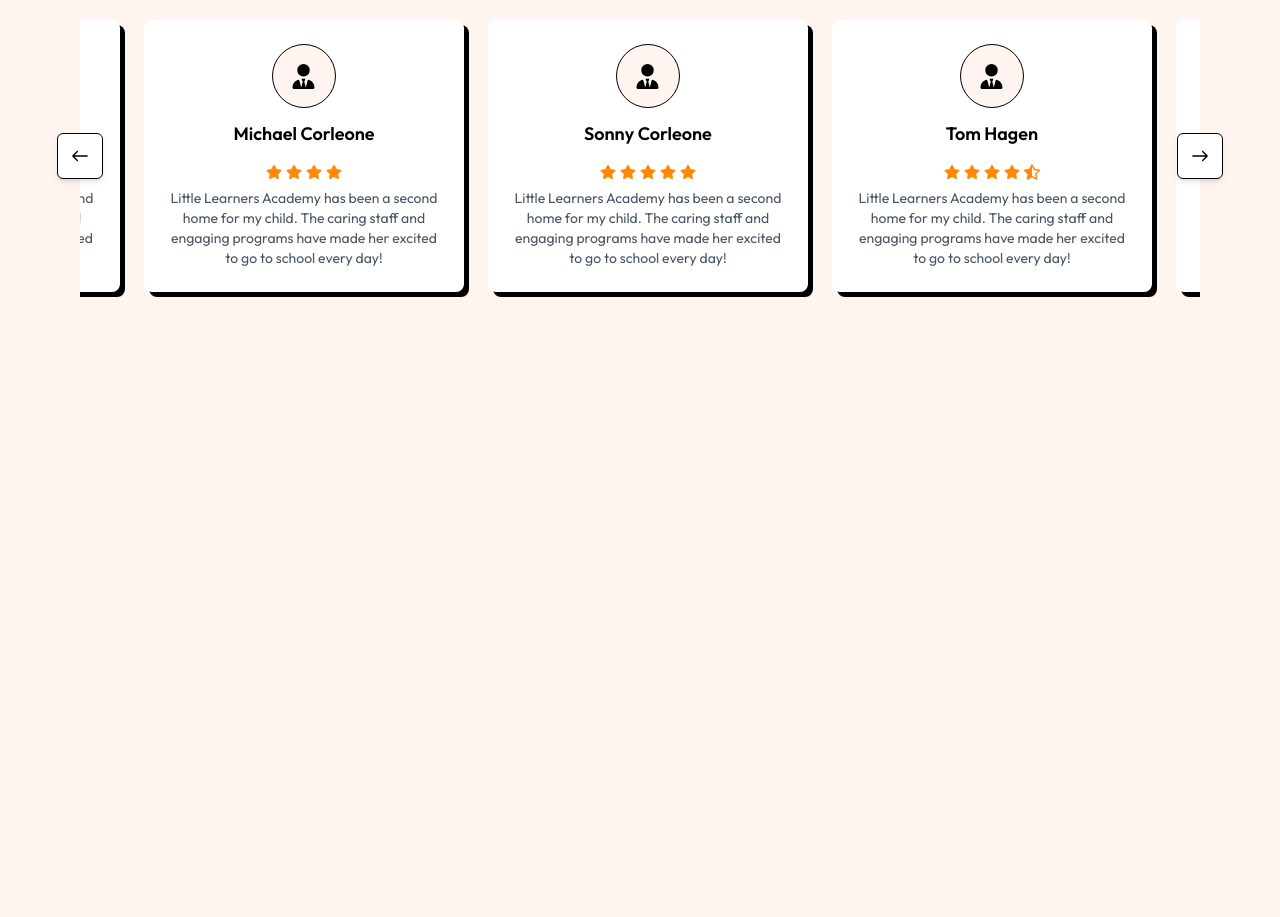
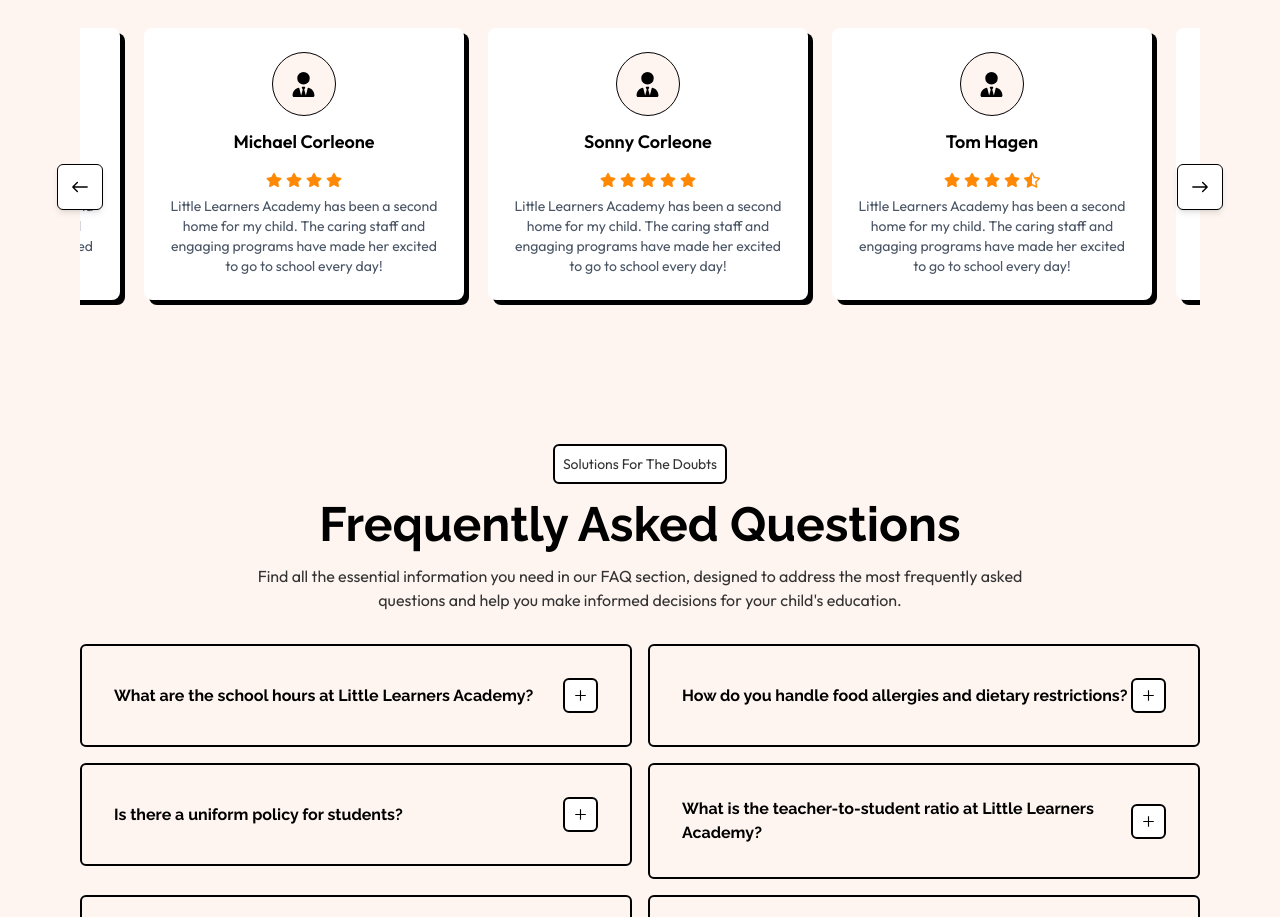
Before and after one commit to Abdelrahman0963/School-Education-Website, a React (Vite) app: page / in a window 1280 px wide. Shown: the part 1880-2797 px from the top of the page. Before the commit the page ends 2300 px from the top, so only its background shows below. Built offline with nearby package versions, Linux system fonts and the light colour scheme.

Commit message:
feat: add Frequently Asked Questions section with dynamic question handling

```diff
--- a/src/components/homePage/BenefitsSection.tsx
+++ b/src/components/homePage/BenefitsSection.tsx
@@ -41,9 +41,9 @@ const BenefitsSection: React.FC = () => {
         }
     ]
     return (
-        <section className='md:!px-20 !p-4 h-full md:min-h-[calc(100vh-10rem)]  w-full overflow-hidden'>
+        <section className='md:!px-20 !p-4 h-full md:min-h-[calc(100vh-10rem)] w-full overflow-hidden'>
             <div className="flex flex-col items-center gap-4">
-                <nav className='bg-white border-2 !p-1 rounded-md'><p className='text-[#333333] text-sm'>Children Deserve Bright Future</p></nav>
+                <nav className='bg-white border-2 !p-2 rounded-md'><p className='text-[#333333] text-sm'>Children Deserve Bright Future</p></nav>
                 <h1 className='md:text-5xl text-2xl font-bold font[var(--font-raleway)]' style={{ fontFamily: 'var(--font-raleway)' }}>Our Benefits</h1>
                 <p className='text-[16px] md:w-[70%] text-center text-[#333333] '>With a dedicated team of experienced educators, state-of-the-art facilities, and a comprehensive curriculum, we aim to lay a strong foundation for your child's future.</p>
             </div>
--- a/src/components/homePage/Carousel.tsx
+++ b/src/components/homePage/Carousel.tsx
@@ -3,6 +3,8 @@ import Autoplay from "embla-carousel-autoplay";
 import { FaStar, FaStarHalfAlt } from "react-icons/fa";
 import { IoIosArrowRoundBack, IoIosArrowRoundForward } from "react-icons/io";
 import { FaUserTie } from "react-icons/fa6";
+import React from "react";
+
 
 const carouselItems = [
     { username: "Don Vito Corleone", images: <FaUserTie size={25} />, rate: 4.5, description: "Little Learners Academy has been a second home for my child. The caring staff and engaging programs have made her excited to go to school every day!" },
@@ -22,12 +24,18 @@ const carouselItems = [
 ];
 
 
-const Carousel = () => {
+const Carousel: React.FC = () => {
+    const [isMobile, setIsMobile] = React.useState(0);
     const [emblaRef, emblaApi] = useEmblaCarousel(
         { loop: true, align: "start", skipSnaps: false },
         [Autoplay({ delay: 3000, stopOnInteraction: true, stopOnMouseEnter: true })]
     );
-
+    const handleResize = () => setIsMobile(window.innerWidth < 768 ? 1 : 0);
+    React.useEffect(() => {
+        handleResize();
+        window.addEventListener("resize", handleResize);
+        return () => window.removeEventListener("resize", handleResize);
+    }, []);
     const scrollPrev = () => emblaApi && emblaApi.scrollPrev();
     const scrollNext = () => emblaApi && emblaApi.scrollNext();
 
@@ -47,10 +55,17 @@ const Carousel = () => {
             <div className="w-full max-w-6xl relative flex items-center">
                 <button
                     onClick={scrollPrev}
-                    className="absolute left-0 z-40 cursor-pointer -translate-x-1/2 bg-white border border-black rounded-md !p-2 shadow-md hover:bg-gray-100"
+                    className={"absolute md:top-1/2 left-0 z-40 cursor-pointer -translate-x-1/2 bg-white border border-black rounded-md !p-2 shadow-md hover:bg-gray-100" + (isMobile ? " bottom-0 left-[45%]" : "")}
                     aria-label="Previous"
                 >
                     <IoIosArrowRoundBack size={28} />
+                </button>
+                <button
+                    onClick={scrollNext}
+                    className={"absolute md:top-1/2 right-0 z-40 cursor-pointer translate-x-1/2 bg-white border border-black rounded-md !p-2 shadow-md hover:bg-gray-100" + (isMobile ? " bottom-0 right-[45%]" : "")}
+                    aria-label="Next"
+                >
+                    <IoIosArrowRoundForward size={28} />
                 </button>
                 <div className="w-full overflow-hidden !px-4 md:!p-16" ref={emblaRef}>
                     <div className="flex gap-6 !px-4">
@@ -71,13 +86,6 @@ const Carousel = () => {
                         ))}
                     </div>
                 </div>
-                <button
-                    onClick={scrollNext}
-                    className="absolute right-0 z-40 cursor-pointer translate-x-1/2 bg-white border border-black rounded-md !p-2 shadow-md hover:bg-gray-100"
-                    aria-label="Next"
-                >
-                    <IoIosArrowRoundForward size={28} />
-                </button>
             </div>
         </div>
     );
--- /dev/null
+++ b/src/components/homePage/FrequentlySection.tsx
@@ -0,0 +1,17 @@
+import React from 'react'
+import Questions from './Questions'
+
+const FrequentlySection: React.FC = () => {
+    return (
+        <section className='md:!px-20 !p-4 h-full md:min-h-[calc(100vh-10rem)] w-full overflow-hidden'>
+            <div className="flex flex-col items-center gap-4">
+                <nav className='bg-white border-2 !p-2 rounded-md'><p className='text-[#333333] text-sm'>Solutions For The Doubts</p></nav>
+                <h1 className='md:text-5xl text-2xl font-bold font[var(--font-raleway)]' style={{ fontFamily: 'var(--font-raleway)' }}>Frequently Asked Questions</h1>
+                <p className='text-[16px] md:w-[70%] text-center text-[#333333] '>Find all the essential information you need in our FAQ section, designed to address the most frequently asked questions and help you make informed decisions for your child's education.</p>
+            </div>
+            <Questions />
+        </section>
+    )
+}
+
+export default FrequentlySection
--- /dev/null
+++ b/src/components/homePage/Questions.tsx
@@ -0,0 +1,91 @@
+import React from 'react'
+import { AiOutlinePlus, AiOutlineMinus } from "react-icons/ai";
+
+const Questions: React.FC = () => {
+    // بدل boolean واحد، نخزن الـ index المفتوح
+    const [openIndex, setOpenIndex] = React.useState<number | null>(null);
+
+    interface Question {
+        question: string;
+        answer: string;
+    }
+
+    const questions: Question[] = [
+        {
+            question: "What are the school hours at Little Learners Academy?",
+            answer: "Our school hours are from 8:00 AM to 3:00 PM, Monday to Friday. We also offer extended care options for parents who need early drop-off or late pick-up."
+        },
+        {
+            question: "How do you handle food allergies and dietary restrictions?",
+            answer: "We maintain a low student-to-teacher ratio of 10:1 to ensure personalized attention and support for each child."
+        },
+        {
+            question: "Is there a uniform policy for students?",
+            answer: "Yes, we have a comfortable and practical uniform policy to promote equality among students."
+        },
+        {
+            question: "What is the teacher-to-student ratio at Little Learners Academy?",
+            answer: "We maintain a low student-to-teacher ratio of 10:1 to ensure personalized attention and support for each child."
+        },
+        {
+            question: "What extracurricular activities are available for students?",
+            answer: "We offer art, music, and physical education programs to help children explore their interests."
+        },
+        {
+            question: "How do you handle discipline and behavior management?",
+            answer: "We use positive reinforcement and communication-based approaches for behavior management."
+        },
+        {
+            question: "What safety measures are in place at the school?",
+            answer: "Our facility has secure entry systems, CCTV monitoring, and trained staff for emergency situations."
+        },
+        {
+            question: "How can I get involved in the school community?",
+            answer: "We encourage parent participation through regular meetings and school events."
+        }
+    ];
+
+    // دالة لتبديل حالة الفتح
+    const toggleQuestion = (index: number) => {
+        setOpenIndex(openIndex === index ? null : index);
+    };
+
+    return (
+        <div className="grid md:grid-cols-2 grid-cols-1 gap-4 !mt-8 items-start">
+            {questions.map((item, index) => {
+                const isOpen = openIndex === index;
+
+                return (
+                    <div
+                        key={index}
+                        className={`flex flex-col gap-2 rounded-md border-2 border-black !p-4 transition-all duration-300 ${isOpen ? "bg-white" : "bg-[var(--primary-color)]"
+                            }`}
+                    >
+                        <div
+                            className={`flex items-center justify-between cursor-pointer !p-4 ${isOpen ? "border-b-2 border-black" : ""
+                                }`}
+                            onClick={() => toggleQuestion(index)}
+                        >
+                            <h3
+                                className="font-bold text-[1rem]"
+                                style={{ fontFamily: "var(--font-raleway)" }}
+                            >
+                                {item.question}
+                            </h3>
+                            <nav className="border-2  border-black rounded-md !p-2 bg-white hover:bg-gray-100 transition-colors duration-200">
+                                {isOpen ? <AiOutlineMinus size={15} /> : <AiOutlinePlus size={15} />}
+                            </nav>
+                        </div>
+                        {isOpen && (
+                            <p className="text-[.9rem]  text-justify text-[#333333] transition-all duration-300">
+                                {item.answer}
+                            </p>
+                        )}
+                    </div>
+                );
+            })}
+        </div>
+    );
+};
+
+export default Questions;
--- a/src/pages/HomePage.tsx
+++ b/src/pages/HomePage.tsx
@@ -2,12 +2,14 @@ import React from "react";
 const HeroSection = React.lazy(() => import("../components/homePage/HeroSection"))
 const BenefitsSection = React.lazy(() => import("../components/homePage/BenefitsSection"))
 const Testimonials = React.lazy(() => import("../components/homePage/TestimonialsSection"))
+const Frequently = React.lazy(() => import("../components/homePage/FrequentlySection"))
 const HomePage: React.FC = () => {
     return (
         <>
             <HeroSection />
             <BenefitsSection />
             <Testimonials />
+            <Frequently />
         </>
     )
 }
```
